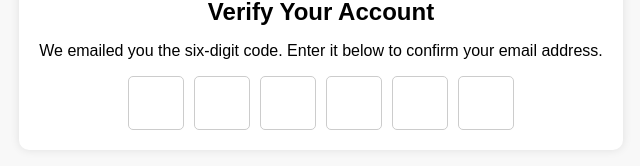
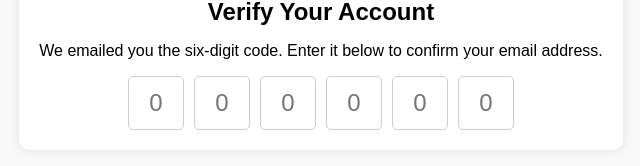
Before and after one commit to acciojob/OTP-Pravesh532, a website: page main.html in a window 1280 px wide. Shown: the part 354-520 px from the top of the page, without its empty margins (319-959 px from the left). Drawn offline with Linux system fonts and the light colour scheme.

Commit message:
created a submission

```diff
--- a/main.html
+++ b/main.html
@@ -8,16 +8,16 @@
 
 <body>
 	<!-- the entire body must be written by student -->
-	  <div class="container">
+	 <div class="container">
         <h2 id="verification_heading">Verify Your Account</h2>
         <p id="verification_subtext">We emailed you the six-digit code. Enter it below to confirm your email address.</p>
         <div class="code-container">
-            <input type="text" class="code" maxlength="1">
-            <input type="text" class="code" maxlength="1">
-            <input type="text" class="code" maxlength="1">
-            <input type="text" class="code" maxlength="1">
-            <input type="text" class="code" maxlength="1">
-            <input type="text" class="code" maxlength="1">
+            <input type="text" class="code" maxlength="1"placeholder="0">
+            <input type="text" class="code" maxlength="1"placeholder="0">
+            <input type="text" class="code" maxlength="1"placeholder="0">
+            <input type="text" class="code" maxlength="1"placeholder="0">
+            <input type="text" class="code" maxlength="1"placeholder="0">
+            <input type="text" class="code" maxlength="1"placeholder="0">
         </div>
     </div>
     <script type="text/javascript" src="./script.js">
```
